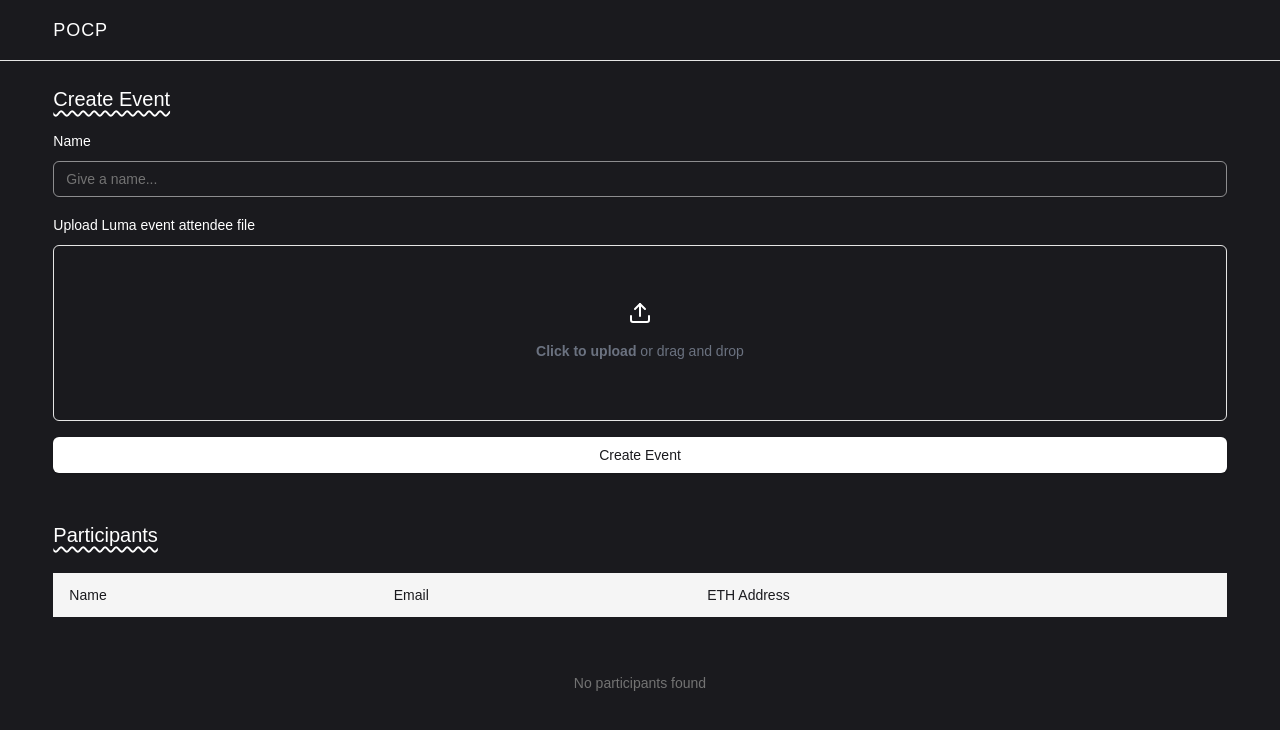
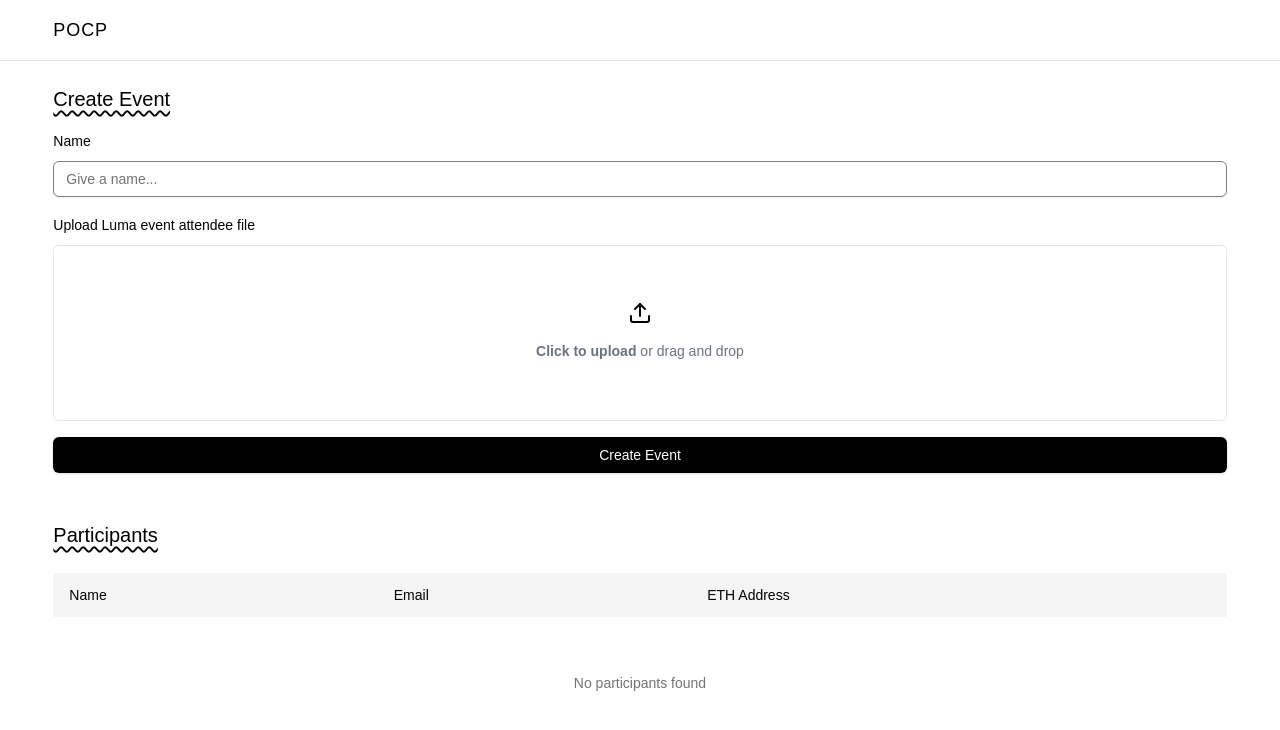
Before and after one commit to chandrabosep/POCP-Based-India, a Next.js app: page /create-event in a window 1280 px wide. Shown: the top 730 px of the page. Built offline with nearby package versions, Linux system fonts and the light colour scheme.

Commit message:
style: global var

```diff
--- a/src/app/create-event/page.tsx
+++ b/src/app/create-event/page.tsx
@@ -95,7 +95,7 @@ export default function Page() {
 				</h3>
 				<Table className="min-w-full table-auto">
 					<thead>
-						<tr className="bg-accent text-background">
+						<tr className="bg-accent">
 							{["Name", "Email", "ETH Address"].map(
 								(header, index) => (
 									<th
--- a/src/app/globals.css
+++ b/src/app/globals.css
@@ -19,8 +19,8 @@ body {
 
 @layer base {
 	:root {
-		--background: 240 7% 11%;
-		--foreground: 0 0% 100%;
+		--background: 100 100% 100%;
+		--foreground: 0 0% 0%;
 		--card: 0 0% 100%;
 		--card-foreground: 0 0% 3.9%;
 		--popover: 0 0% 100%;
```
